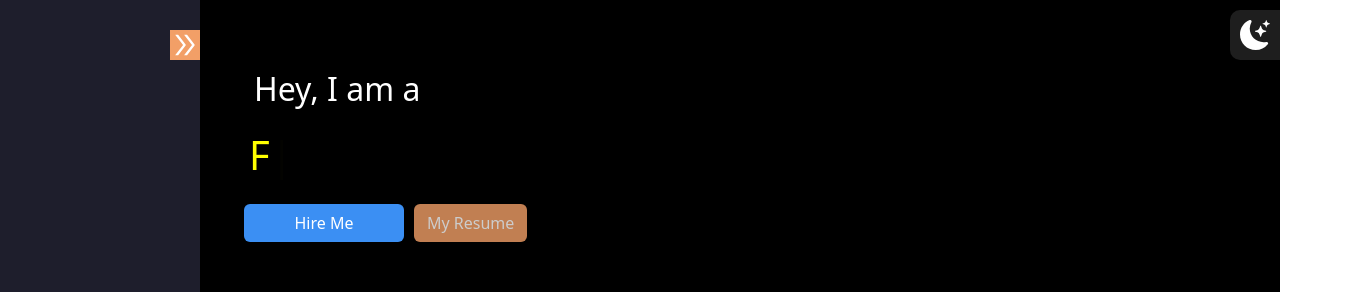
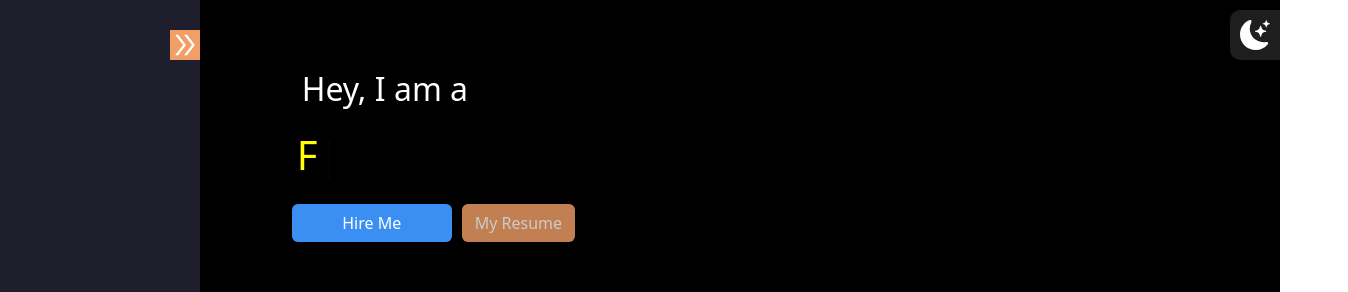
Before and after one commit to ChichebeDarlington/mern-porfolio, a React (Vite) app in the folder client/: page / in a window 1280 px wide. Shown: the top 292 px of the page, 1348 px wide, since content can reach past the window. Built offline with nearby package versions, Linux system fonts and the light colour scheme.

Commit message:
updated deprecated packages

```diff
--- a/client/src/components/layout/layout.css
+++ b/client/src/components/layout/layout.css
@@ -6,7 +6,8 @@
 .sidebar {
   height: 100dvh;
   background-color: #1e1e2c;
-  width: 90px;
+  /* width: 90px; */
+  width: 10%;
   position: fixed;
 }
 .sidebar-toggle {
--- a/client/src/index.css
+++ b/client/src/index.css
@@ -2,6 +2,9 @@
   box-sizing: border-box;
   padding: 0;
   margin: 0;
+}
+.container {
+  width: 90%;
 }
 
 /* media query */
```
Also changed, not shown: 1 other file (tests, documents, lock files or other folders).
